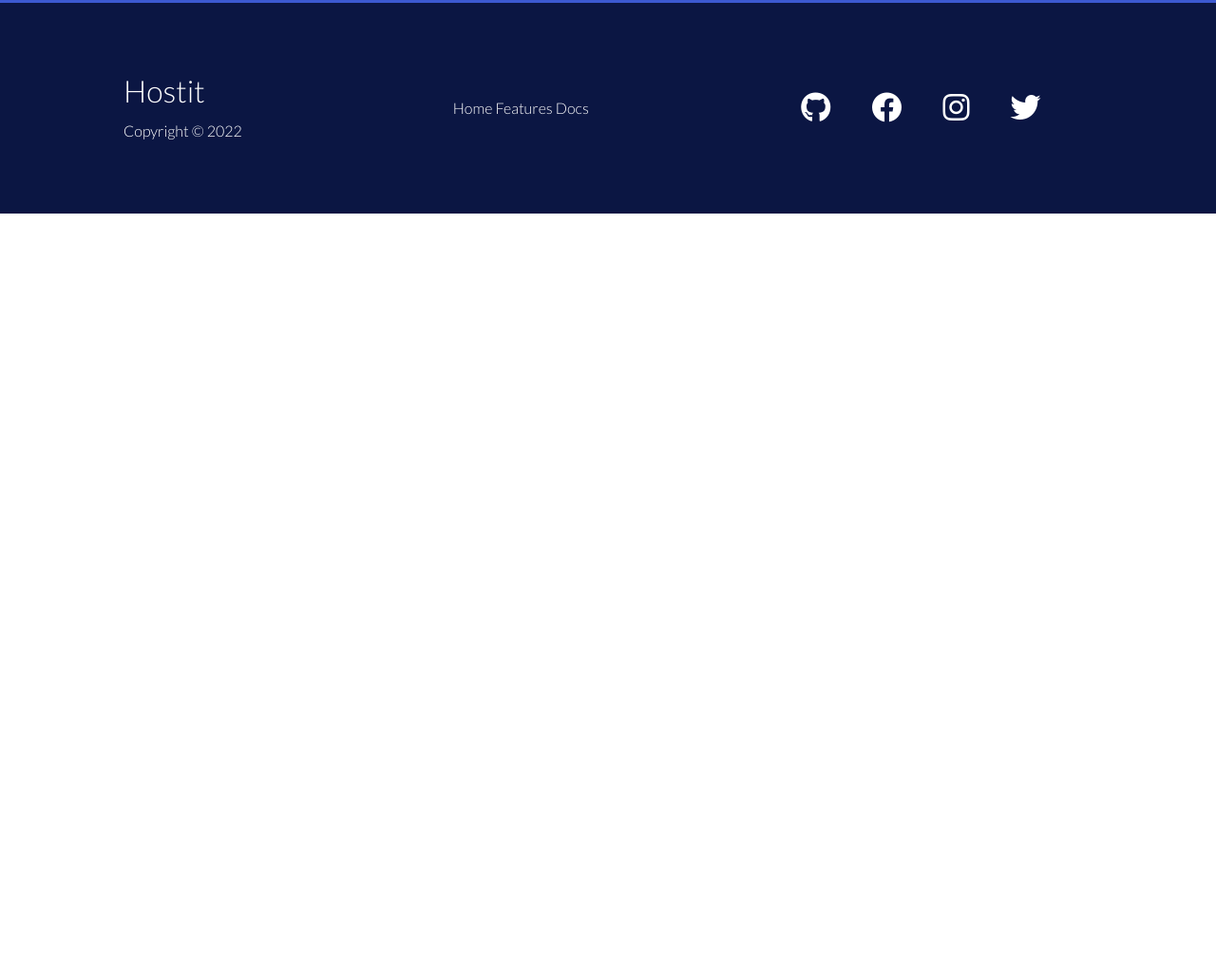
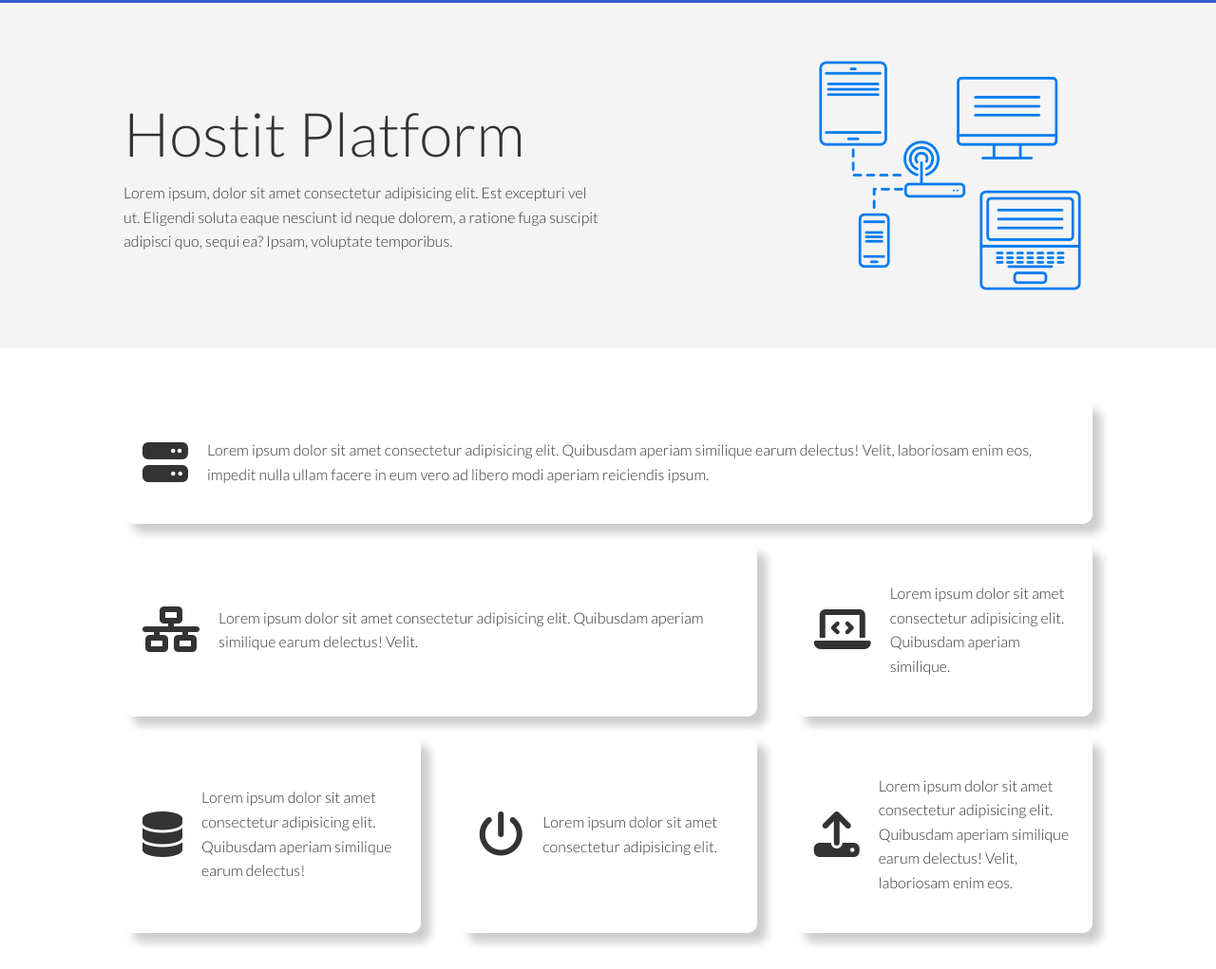
Before and after one commit to ezgisumbul/hostit, a plain HTML site: page features.html in a window 1280 px wide. Shown: the part 331-1352 px from the top of the page at 95% size. Before the commit the page ends 800 px from the top, so only its background shows below. Drawn offline with Linux system fonts and the light colour scheme.

Commit message:
finish features page. style features page. create docs page.

```diff
--- a/css/style.css
+++ b/css/style.css
@@ -205,10 +205,35 @@ img {
 
 /* Features Page */
 
-.features-head img {
+.features-head img,
+.docs-head img {
   width: 200px;
   justify-self: flex-end;
 }
+
+.features-sub-head img {
+  width: 300px;
+  justify-self: flex-end;
+}
+
+.features-main .card > i {
+  margin-right: 20px;
+}
+
+.features-main .grid {
+  padding: 30px;
+}
+
+.features-main .grid > *:first-child {
+  grid-column: 1 / span 3;
+}
+
+/* nth child (2nd in this case) occupies 2 of the space */
+.features-main .grid > *:nth-child(2) {
+  grid-column: 1 / span 2;
+}
+
+/* Docs main */
 
 /* Footer */
 
--- a/css/utilities.css
+++ b/css/utilities.css
@@ -86,9 +86,7 @@
 .bg-secondary a,
 .btn-secondary a,
 .bg-dark a,
-.btn-dark a,
-.bg-light a,
-.btn-light a {
+.btn-dark a {
   color: #fff;
 }
 
--- a/features.html
+++ b/features.html
@@ -44,6 +44,71 @@
       </div>
     </section>
 
+    <!-- Sub-head -->
+
+    <section class="features-sub-head bg-light paddingY-3">
+      <div class="container grid">
+        <div>
+          <h1 class="extra-large-heading">Hostit Platform</h1>
+          <p>
+            Lorem ipsum, dolor sit amet consectetur adipisicing elit. Est
+            excepturi vel ut. Eligendi soluta eaque nesciunt id neque dolorem, a
+            ratione fuga suscipit adipisci quo, sequi ea? Ipsam, voluptate
+            temporibus.
+          </p>
+        </div>
+        <img src="images/server2.png" alt="server" />
+      </div>
+    </section>
+
+    <!-- Features Main -->
+
+    <section class="features-main marginY-2">
+      <div class="container grid grid-3">
+        <div class="card flex">
+          <i class="fas fa-server fa-3x"></i>
+          <p>
+            Lorem ipsum dolor sit amet consectetur adipisicing elit. Quibusdam
+            aperiam similique earum delectus! Velit, laboriosam enim eos,
+            impedit nulla ullam facere in eum vero ad libero modi aperiam
+            reiciendis ipsum.
+          </p>
+        </div>
+        <div class="card flex">
+          <i class="fas fa-network-wired fa-3x"></i>
+          <p>
+            Lorem ipsum dolor sit amet consectetur adipisicing elit. Quibusdam
+            aperiam similique earum delectus! Velit.
+          </p>
+        </div>
+        <div class="card flex">
+          <i class="fas fa-laptop-code fa-3x"></i>
+          <p>
+            Lorem ipsum dolor sit amet consectetur adipisicing elit. Quibusdam
+            aperiam similique.
+          </p>
+        </div>
+        <div class="card flex">
+          <i class="fas fa-database fa-3x"></i>
+          <p>
+            Lorem ipsum dolor sit amet consectetur adipisicing elit. Quibusdam
+            aperiam similique earum delectus!
+          </p>
+        </div>
+        <div class="card flex">
+          <i class="fas fa-power-off fa-3x"></i>
+          <p>Lorem ipsum dolor sit amet consectetur adipisicing elit.</p>
+        </div>
+        <div class="card flex">
+          <i class="fas fa-upload fa-3x"></i>
+          <p>
+            Lorem ipsum dolor sit amet consectetur adipisicing elit. Quibusdam
+            aperiam similique earum delectus! Velit, laboriosam enim eos.
+          </p>
+        </div>
+      </div>
+    </section>
+
     <!-- Footer -->
     <footer class="footer bg-dark paddingY-5">
       <div class="container grid grid-3">
```
Also changed, not shown: docs.html (+47 -0 lines).
